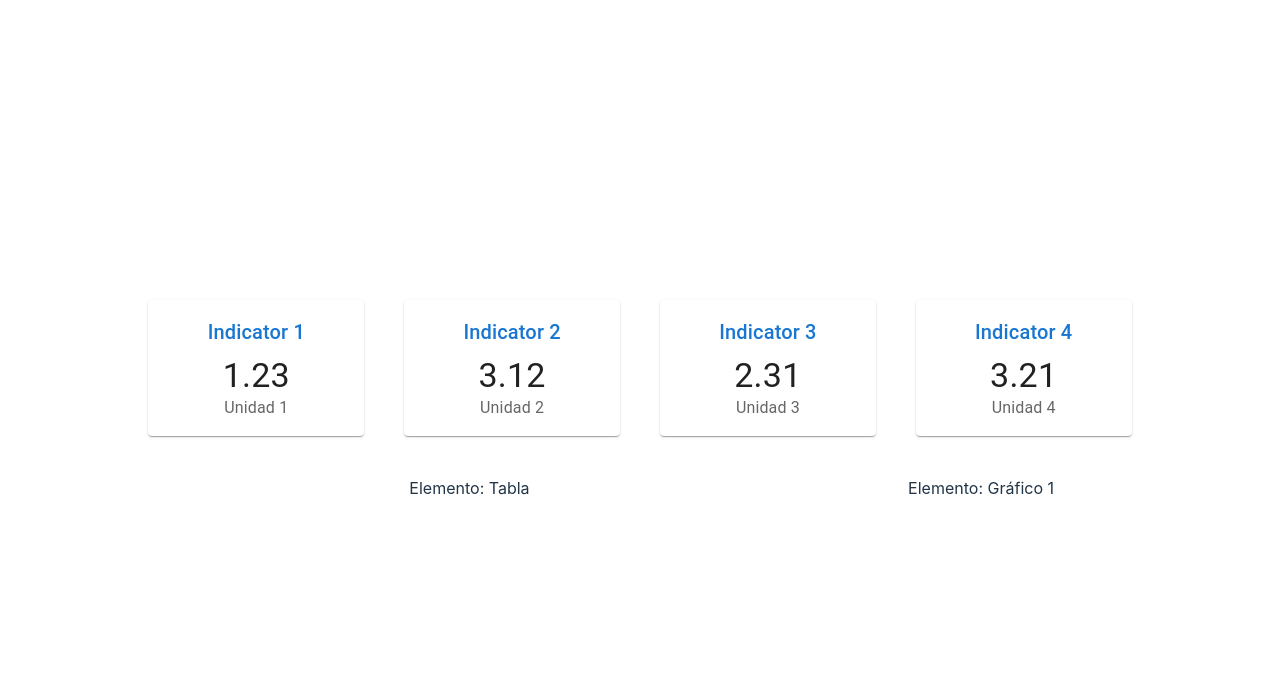
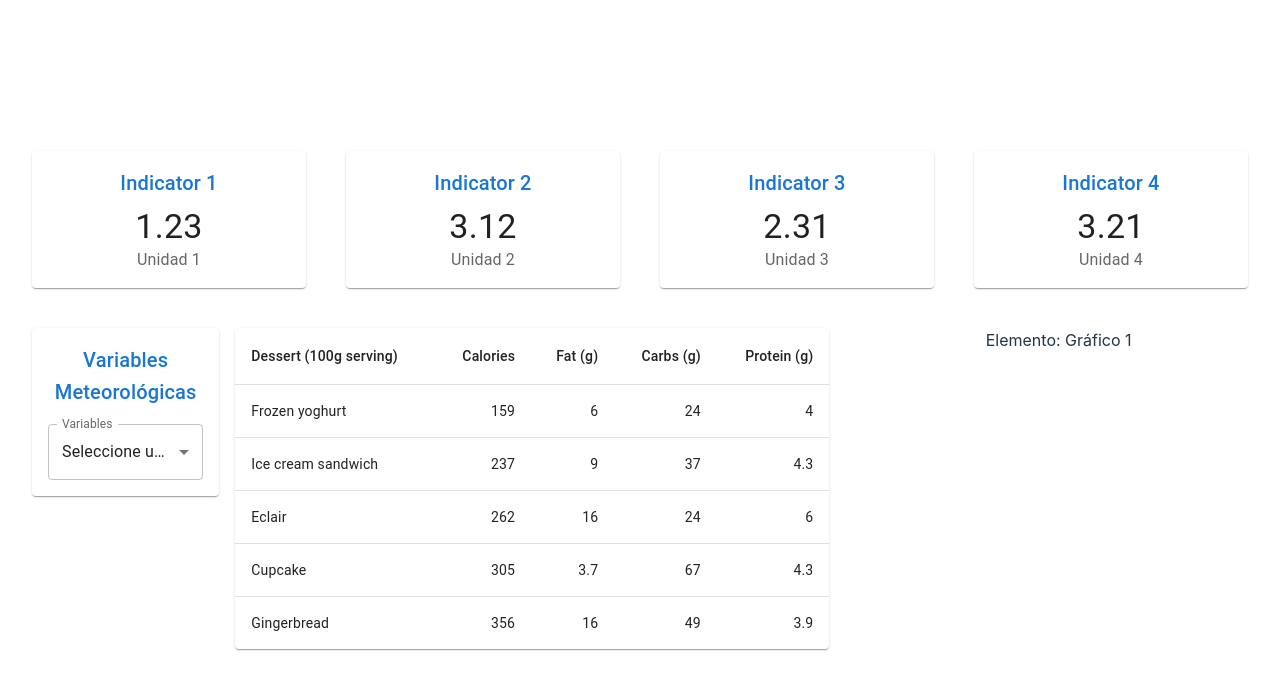
Before and after one commit to porrasmdz/dashboard, a React (Vite) app: page / in a window 1280 px wide. Shown: the top 690 px of the page. Built offline with nearby package versions, Linux system fonts and the light colour scheme.

Commit message:
feat: table + control

```diff
--- a/src/App.tsx
+++ b/src/App.tsx
@@ -1,25 +1,39 @@
 import './App.css'
 import Grid from '@mui/material/Grid2'
 import IndicatorWeather from './components/IndicatorWeather'
+import TableWeather from './components/TableWeather'
+import ControlWeather from './components/ControlWeather'
 
 function App() {
 
   return (
     <Grid container spacing={5}>
 
-    {/* Indicadores */}
-    <Grid size={{xs: 12, lg:3}}><IndicatorWeather  title={'Indicator 1'} subtitle={'Unidad 1'} value={"1.23"} /></Grid>
-    <Grid size={{xs: 12, lg:3}}><IndicatorWeather  title={'Indicator 2'} subtitle={'Unidad 2'} value={"3.12"} /></Grid>
-    <Grid size={{xs: 12, lg:3}}><IndicatorWeather  title={'Indicator 3'} subtitle={'Unidad 3'} value={"2.31"} /></Grid>
-    <Grid size={{xs: 12, lg:3}}><IndicatorWeather  title={'Indicator 4'} subtitle={'Unidad 4'} value={"3.21"} /></Grid>
+      {/* Indicadores */}
+      <Grid size={{ xs: 12, lg: 3 }}><IndicatorWeather title={'Indicator 1'} subtitle={'Unidad 1'} value={"1.23"} /></Grid>
+      <Grid size={{ xs: 12, lg: 3 }}><IndicatorWeather title={'Indicator 2'} subtitle={'Unidad 2'} value={"3.12"} /></Grid>
+      <Grid size={{ xs: 12, lg: 3 }}><IndicatorWeather title={'Indicator 3'} subtitle={'Unidad 3'} value={"2.31"} /></Grid>
+      <Grid size={{ xs: 12, lg: 3 }}><IndicatorWeather title={'Indicator 4'} subtitle={'Unidad 4'} value={"3.21"} /></Grid>
 
-    {/* Tabla */}
-    <Grid size={{xs: 12, lg:8}}>Elemento: Tabla</Grid>
+      {/* Tabla */}
+      <Grid size={{ xs: 12, lg: 8 }}>
 
-    {/* Gráfico */}
-    <Grid size={{xs: 12, lg:4}}>Elemento: Gráfico 1</Grid>
 
-</Grid>
+        {/* Grid Anidado */}
+        <Grid container spacing={2}>
+          <Grid size={{ xs: 12, lg: 3 }}>
+            <ControlWeather />
+          </Grid>
+          <Grid size={{ xs: 12, lg: 9 }}>
+            <TableWeather />
+          </Grid>
+        </Grid>
+      </Grid>
+
+      {/* Gráfico */}
+      <Grid size={{ xs: 12, lg: 4 }}>Elemento: Gráfico 1</Grid>
+
+    </Grid>
   )
 }
 
--- /dev/null
+++ b/src/components/ControlWeather.tsx
@@ -0,0 +1,59 @@
+import Paper from '@mui/material/Paper';
+import Typography from '@mui/material/Typography';
+import Box from '@mui/material/Box';
+import InputLabel from '@mui/material/InputLabel';
+import MenuItem from '@mui/material/MenuItem';
+import FormControl from '@mui/material/FormControl';
+import Select from '@mui/material/Select';
+
+export default function ControlWeather() {
+
+    {/* Arreglo de objetos */ }
+    let items = [
+        { "name": "Precipitación", "description": "Cantidad de agua que cae sobre una superficie en un período específico." },
+        { "name": "Humedad", "description": "Cantidad de vapor de agua presente en el aire, generalmente expresada como un porcentaje." },
+        { "name": "Nubosidad", "description": "Grado de cobertura del cielo por nubes, afectando la visibilidad y la cantidad de luz solar recibida." }
+    ]
+
+    {/* Arreglo de elementos JSX */ }
+    let options = items.map((item, key) => <MenuItem key={key} value={key}>{item["name"]}</MenuItem>)
+
+    {/* JSX */ }
+    return (
+        <Paper
+            sx={{
+                p: 2,
+                display: 'flex',
+                flexDirection: 'column'
+            }}
+        >
+
+            <Typography mb={2} component="h3" variant="h6" color="primary">
+                Variables Meteorológicas
+            </Typography>
+
+            <Box sx={{ minWidth: 120 }}>
+
+                <FormControl fullWidth>
+                    <InputLabel id="simple-select-label">Variables</InputLabel>
+                    <Select
+                        labelId="simple-select-label"
+                        id="simple-select"
+                        label="Variables"
+                        defaultValue='-1'
+                    >
+                        <MenuItem key="-1" value="-1" disabled>Seleccione una variable</MenuItem>
+
+                        {options}
+
+                    </Select>
+                </FormControl>
+
+            </Box>
+
+
+        </Paper>
+
+
+    )
+}
--- /dev/null
+++ b/src/components/TableWeather.tsx
@@ -0,0 +1,60 @@
+
+import Table from '@mui/material/Table';
+import TableBody from '@mui/material/TableBody';
+import TableCell from '@mui/material/TableCell';
+import TableContainer from '@mui/material/TableContainer';
+import TableHead from '@mui/material/TableHead';
+import TableRow from '@mui/material/TableRow';
+import Paper from '@mui/material/Paper';
+
+function createData(
+  name: string,
+  calories: number,
+  fat: number,
+  carbs: number,
+  protein: number,
+) {
+  return { name, calories, fat, carbs, protein };
+}
+
+const rows = [
+  createData('Frozen yoghurt', 159, 6.0, 24, 4.0),
+  createData('Ice cream sandwich', 237, 9.0, 37, 4.3),
+  createData('Eclair', 262, 16.0, 24, 6.0),
+  createData('Cupcake', 305, 3.7, 67, 4.3),
+  createData('Gingerbread', 356, 16.0, 49, 3.9),
+];
+
+export default function TableTable() {
+  return (
+    <TableContainer component={Paper}>
+      <Table  aria-label="simple table">
+        <TableHead>
+          <TableRow>
+            <TableCell>Dessert (100g serving)</TableCell>
+            <TableCell align="right">Calories</TableCell>
+            <TableCell align="right">Fat&nbsp;(g)</TableCell>
+            <TableCell align="right">Carbs&nbsp;(g)</TableCell>
+            <TableCell align="right">Protein&nbsp;(g)</TableCell>
+          </TableRow>
+        </TableHead>
+        <TableBody>
+          {rows.map((row) => (
+            <TableRow
+              key={row.name}
+              sx={{ '&:last-child td, &:last-child th': { border: 0 } }}
+            >
+              <TableCell component="th" scope="row">
+                {row.name}
+              </TableCell>
+              <TableCell align="right">{row.calories}</TableCell>
+              <TableCell align="right">{row.fat}</TableCell>
+              <TableCell align="right">{row.carbs}</TableCell>
+              <TableCell align="right">{row.protein}</TableCell>
+            </TableRow>
+          ))}
+        </TableBody>
+      </Table>
+    </TableContainer>
+  );
+}
```
